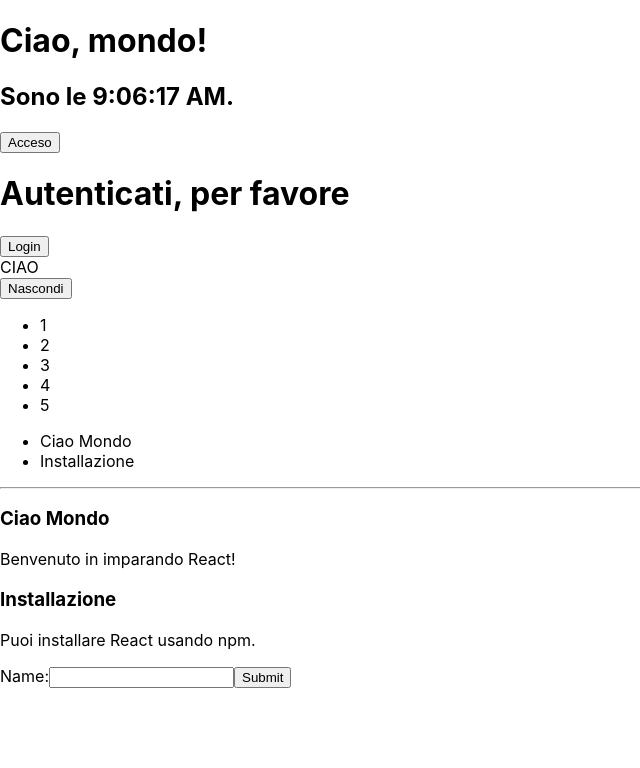
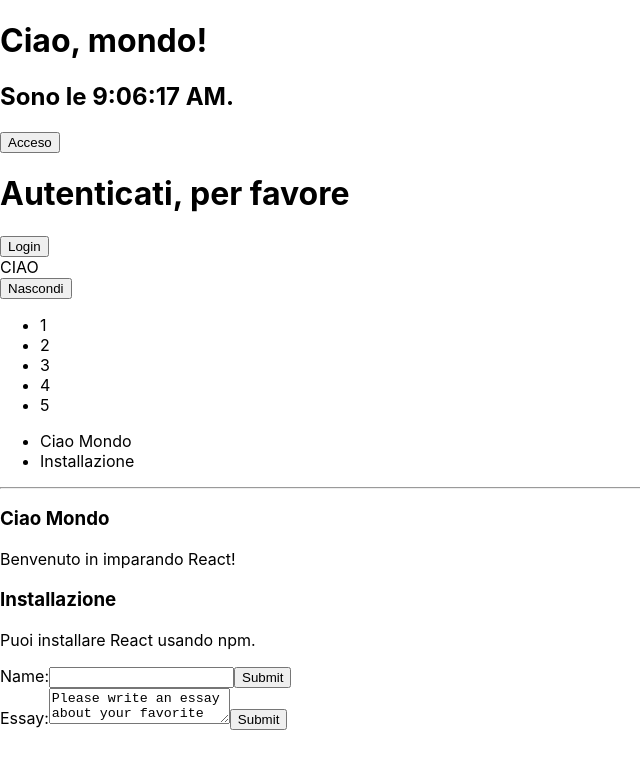
Before and after one commit to vitis95/helloworldreact, a React (Create React App) app: page / in a window 1280 px wide. Shown: the top 768 px of the page, without its empty margins (0-640 px from the left). Built offline with nearby package versions, Linux system fonts and the light colour scheme.

Commit message:
root-13 EssayForm

```diff
--- a/public/index.html
+++ b/public/index.html
@@ -31,6 +31,7 @@
     <div id="root-10"></div>
     <div id="root-11"></div>
     <div id="root-12"></div>
+    <div id="root-13"></div>
     <!--
       This HTML file is a template.
       If you open it directly in the browser, you will see an empty page.
--- a/src/index.js
+++ b/src/index.js
@@ -461,6 +461,46 @@
 
 
 
+class EssayForm extends React.Component {
+    constructor(props){
+        super(props);
+        this.state = {
+            value: 'Please write an essay about your favorite DOM element.'
+        };
+
+        this.handleChange = this.handleChange.bind(this);
+        this.handleSubmit = this.handleSubmit.bind(this);
+    }
+
+    handleChange(event) {
+        this.setState({value: event.target.value});
+    }
+
+    handleSubmit(event) {
+        alert('An essay was submitted: ' + this.state.value);
+        event.preventDefault();
+    }
+
+    render() {
+        return (
+            <form onSubmit={this.handleSubmit}>
+                <label>
+                    Essay:
+                    <textarea value={this.state.value} onChange={this.handleChange} />
+                </label>
+                <input type="submit" value="Submit" />
+            </form>
+        )
+    }
+}
+
+ReactDOM.render(
+    <EssayForm />,
+    document.getElementById('root-13')
+);
+
+
+
 
 
 
```
